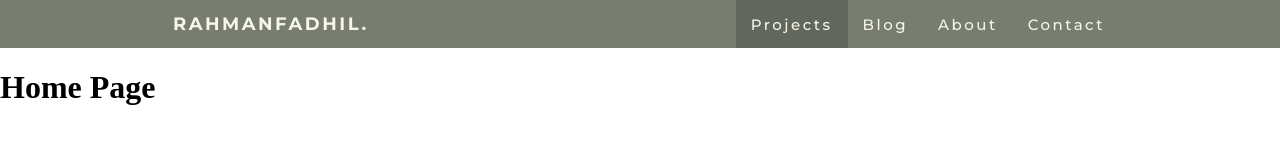
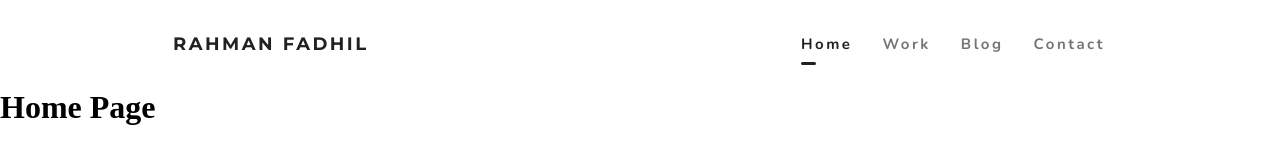
Before and after one commit to rahmanfadhil/gatsby-personal-site, a Gatsby site: page / in a window 1280 px wide. Built offline with nearby package versions, Linux system fonts and the light colour scheme; Gatsby itself is replaced by a stand-in of ours.

Commit message:
Rebuild top bar (again)

```diff
--- a/src/components/GlobalStyle.js
+++ b/src/components/GlobalStyle.js
@@ -5,7 +5,7 @@ export default function GlobalStyle() {
   return (
     <Global
       styles={css`
-        @import url('https://fonts.googleapis.com/css?family=Montserrat:400,500,700');
+        @import url('https://fonts.googleapis.com/css?family=Montserrat:700|Nunito:700');
 
         body {
           margin: 0;
--- a/src/layouts/MainLayout.js
+++ b/src/layouts/MainLayout.js
@@ -1,4 +1,5 @@
 import React from 'react'
+import PropTypes from 'prop-types'
 import styled from '@emotion/styled'
 import { Link } from 'gatsby'
 
@@ -6,20 +7,15 @@ import '../utils/fontawesome'
 import GlobalStyle from '../components/GlobalStyle'
 
 const Header = styled.div({
-  backgroundColor: '#777D71',
-})
-
-const HeaderContainer = styled.div({
   display: 'flex',
   maxWidth: 960,
-  margin: '0 auto',
+  margin: '20px auto',
 })
 
 const HeaderSpace = styled.div({ flex: 1 })
 
-const HeaderTitle = styled(Link)({
-  textDecoration: 'none',
-  color: '#F7F6E7',
+const HeaderTitle = styled.div({
+  color: '#212121',
   fontSize: 18,
   fontFamily: "'Montserrat', sans-serif",
   textTransform: 'uppercase',
@@ -30,41 +26,58 @@ const HeaderTitle = styled(Link)({
 
 const HeaderMenu = styled(Link)(({ active }) => ({
   textDecoration: 'none',
-  color: '#F7F6E7',
+  color: active ? '#212121' : '#757575',
   fontSize: 15,
-  fontFamily: "'Montserrat', sans-serif",
-  fontWeight: 500,
+  fontFamily: "'Nunito', sans-serif",
+  fontWeight: 700,
   letterSpacing: 2.5,
   display: 'flex',
   alignItems: 'center',
   padding: '0 15px',
-  backgroundColor: active ? '#62675D' : 'none',
   ':hover': {
-    color: active ? '#F7F6E7' : '#DFDDC5',
+    color: '#212121',
+    ':after': !active && { width: 15 },
   },
+  ':after': {
+    content: "''",
+    position: 'absolute',
+    backgroundColor: '#212121',
+    width: active ? 15 : 0,
+    borderRadius: 3,
+    height: 3,
+    bottom: 3,
+    transition: 'width 0.2s',
+  },
+  position: 'relative',
 }))
 
-function MainLayout({ children }) {
+function MainLayout({ children, selectedMenu }) {
   return (
     <div>
       <GlobalStyle />
       <Header>
-        <HeaderContainer>
-          <HeaderTitle to="/">rahmanfadhil.</HeaderTitle>
-          <HeaderSpace />
-          <HeaderMenu to="/projects" active>
-            Projects
-          </HeaderMenu>
-          <HeaderMenu to="/blog">Blog</HeaderMenu>
-          <HeaderMenu to="/about">About</HeaderMenu>
-          <HeaderMenu to="/contact">Contact</HeaderMenu>
-        </HeaderContainer>
+        <HeaderTitle>rahman fadhil</HeaderTitle>
+        <HeaderSpace />
+        <HeaderMenu to="/" active={selectedMenu === 'home'}>
+          Home
+        </HeaderMenu>
+        <HeaderMenu to="/projects" active={selectedMenu === 'work'}>
+          Work
+        </HeaderMenu>
+        <HeaderMenu to="/blog" active={selectedMenu === 'blog'}>
+          Blog
+        </HeaderMenu>
+        <HeaderMenu to="/contact" active={selectedMenu === 'contact'}>
+          Contact
+        </HeaderMenu>
       </Header>
       {children}
     </div>
   )
 }
 
-MainLayout.propTypes = {}
+MainLayout.propTypes = {
+  selectedMenu: PropTypes.oneOf(['home', 'work', 'blog', 'contact']).isRequired,
+}
 
 export default MainLayout
--- a/src/pages/index.js
+++ b/src/pages/index.js
@@ -4,7 +4,7 @@ import SEO from '../components/SEO'
 import MainLayout from '../layouts/MainLayout'
 
 const IndexPage = () => (
-  <MainLayout>
+  <MainLayout selectedMenu="home">
     <SEO fullTitle="Rahman Fadhil | Full-Stack Mobile & Web Developer" />
     <div>
       <h1>Home Page</h1>
```
